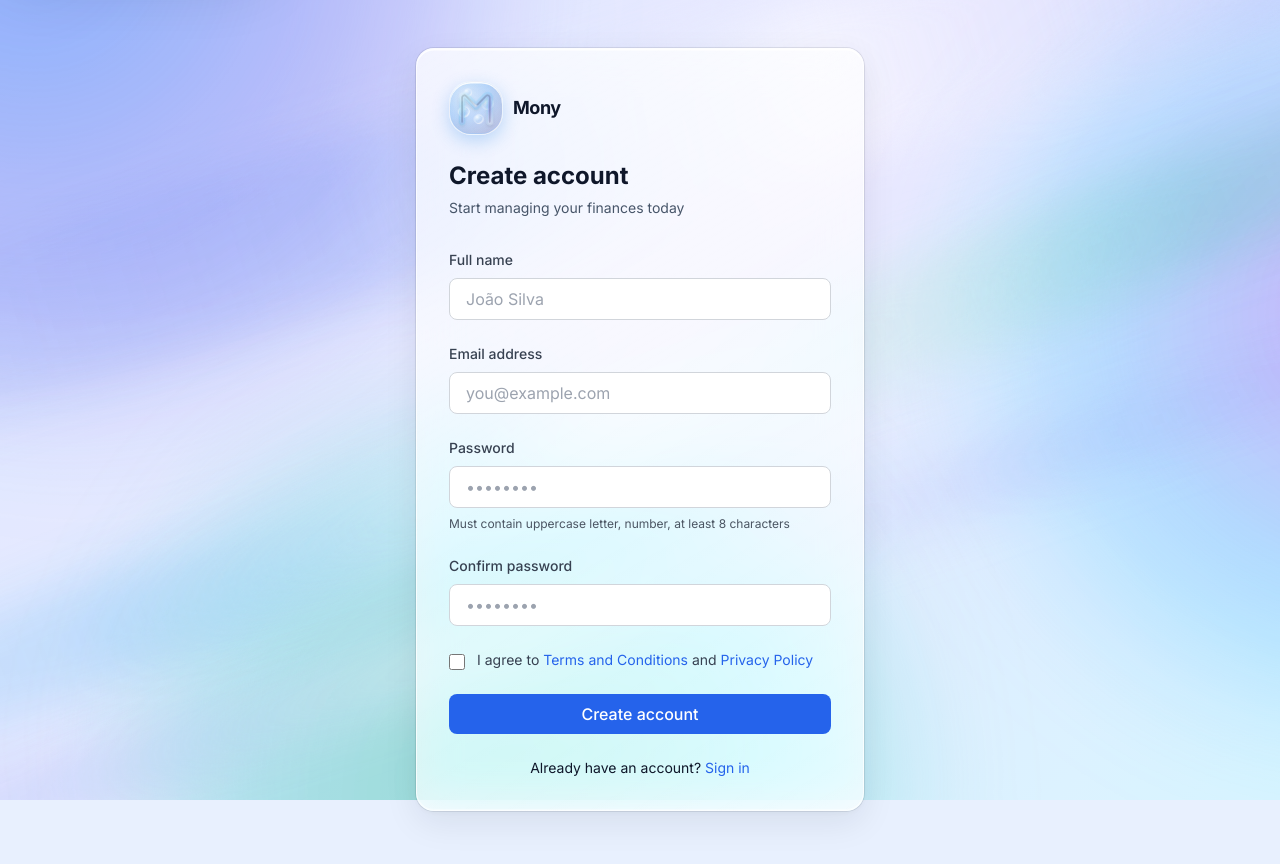
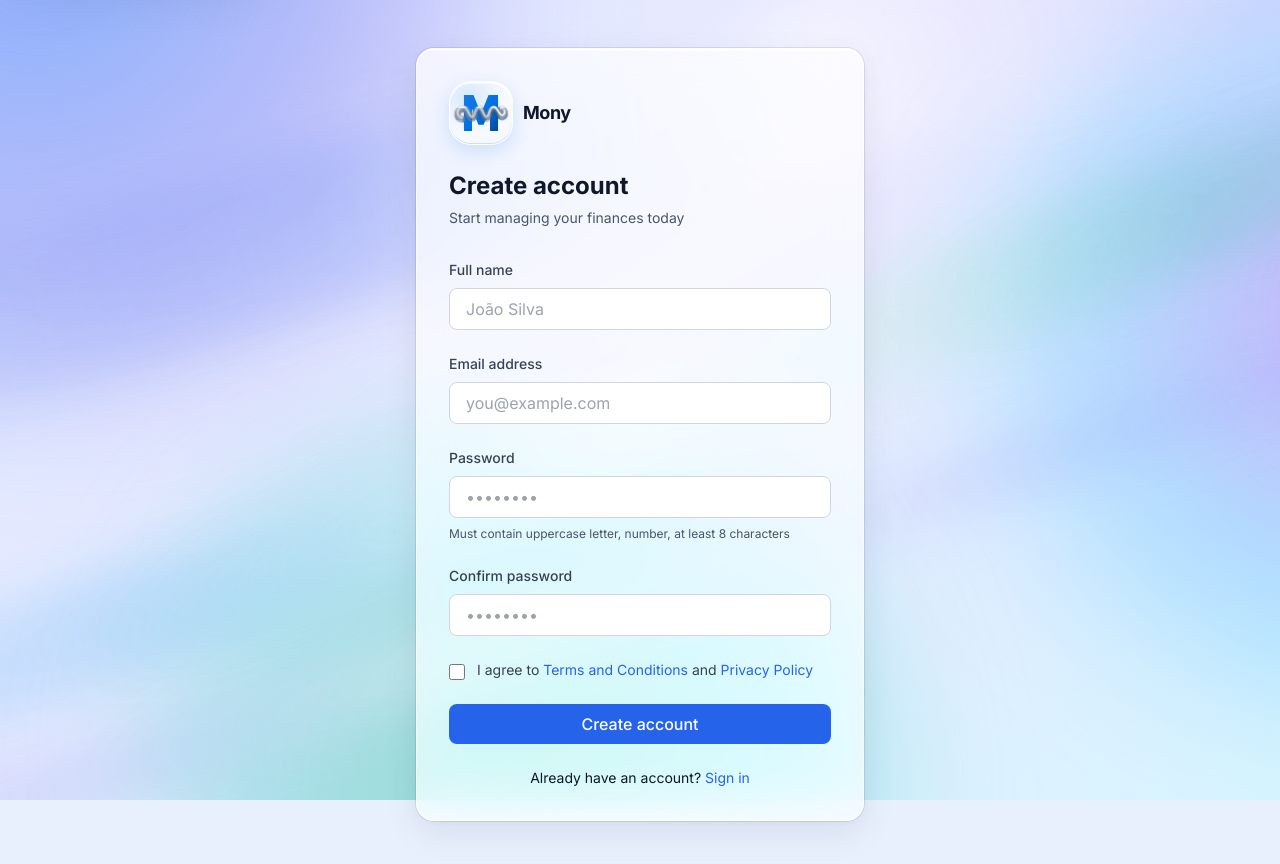
Before and after one commit to Frey-Senju/mony, a Next.js app in the folder apps/web/: page /auth/signup in a window 1280 px wide. Shown: the top 864 px of the page. Built offline with nearby package versions, Linux system fonts and the light colour scheme.

Commit message:
feat(brand): animated theme-reactive Liquid Glass M logo with caustic refraction

```diff
--- a/apps/web/app/globals.css
+++ b/apps/web/app/globals.css
@@ -544,70 +544,81 @@
   to   { opacity: 1; transform: translateY(0) scale(1); }
 }
 
-/* ─── Animated Liquid Glass M Logo & Floating Transparent Coins ─── */
+/* ─── Animated Liquid Glass M Logo (Theme-Reactive Refractive Wave + Caustics) ─── */
 .mony-logo-orb {
   background:
-    radial-gradient(circle at 28% 24%, rgba(255, 255, 255, 0.52) 0%, rgba(186, 230, 253, 0.22) 45%, rgba(15, 23, 42, 0.16) 100%),
-    linear-gradient(140deg, rgba(var(--accent-rgb, 0 113 227) / 0.36) 0%, rgba(99, 102, 241, 0.22) 100%);
-  border: 1px solid rgba(255, 255, 255, 0.72);
+    radial-gradient(circle at 28% 22%, rgba(var(--accent-rgb, 0 113 227) / 0.14) 0%, transparent 62%),
+    linear-gradient(145deg, rgba(255, 255, 255, 0.72) 0%, rgba(241, 245, 251, 0.56) 100%);
+  border: 1px solid rgba(255, 255, 255, 0.74);
   box-shadow:
-    inset 0 1.5px 0 rgba(255, 255, 255, 0.9),
-    inset 0 -1px 0 rgba(147, 197, 253, 0.38),
-    0 6px 18px rgba(var(--accent-rgb, 0 113 227) / 0.24);
-  backdrop-filter: blur(14px) saturate(200%);
-  -webkit-backdrop-filter: blur(14px) saturate(200%);
+    inset 0 1.5px 0 rgba(255, 255, 255, 0.92),
+    inset 0 -1px 0 rgba(var(--accent-rgb, 0 113 227) / 0.18),
+    0 6px 18px rgba(var(--accent-rgb, 0 113 227) / 0.16);
+  backdrop-filter: blur(14px) saturate(190%);
+  -webkit-backdrop-filter: blur(14px) saturate(190%);
 }
 :root[data-theme="dark"] .mony-logo-orb {
   background:
-    radial-gradient(circle at 28% 24%, rgba(255, 255, 255, 0.24) 0%, rgba(56, 189, 248, 0.18) 48%, rgba(2, 6, 23, 0.56) 100%);
-  border-color: rgba(255, 255, 255, 0.30);
-}
-.mony-logo-glint {
-  stroke-dasharray: 28 110;
-  animation: monyGlintSweep 4.2s ease-in-out infinite;
-}
-.mony-coin-float-a { animation: monyCoinFloatA 5.6s ease-in-out infinite alternate; transform-origin: 14px 40px; }
-.mony-coin-float-b { animation: monyCoinFloatB 6.4s ease-in-out infinite alternate; transform-origin: 49px 24px; }
-.mony-coin-float-c { animation: monyCoinFloatC 4.9s ease-in-out infinite alternate; transform-origin: 33px 48px; }
-.mony-coin-float-d { animation: monyCoinFloatD 5.8s ease-in-out infinite alternate; transform-origin: 24px 15px; }
-
-@keyframes monyGlintSweep {
-  0%   { stroke-dashoffset: 138; opacity: 0.3; }
-  50%  { opacity: 1; }
-  100% { stroke-dashoffset: 0; opacity: 0.35; }
-}
-@keyframes monyCoinFloatA {
-  0%   { transform: translate3d(-1.5px, 2px, 0) scale(0.96); opacity: 0.72; }
-  100% { transform: translate3d(3px, -3.5px, 0) scale(1.06); opacity: 1; }
-}
-@keyframes monyCoinFloatB {
-  0%   { transform: translate3d(1.5px, -2px, 0) scale(1.04); opacity: 0.95; }
-  100% { transform: translate3d(-3px, 3px, 0) scale(0.94); opacity: 0.72; }
-}
-@keyframes monyCoinFloatC {
-  0%   { transform: translate3d(-2px, 1px, 0) scale(0.94); opacity: 0.65; }
-  100% { transform: translate3d(2.5px, -2.5px, 0) scale(1.08); opacity: 0.95; }
-}
-@keyframes monyCoinFloatD {
-  0%   { transform: translate3d(1px, 2px, 0) scale(0.9); opacity: 0.6; }
-  100% { transform: translate3d(-2px, -2px, 0) scale(1.05); opacity: 0.9; }
+    radial-gradient(circle at 30% 25%, rgba(var(--accent-rgb, 0 113 227) / 0.24) 0%, transparent 62%),
+    linear-gradient(145deg, rgba(15, 23, 42, 0.72) 0%, rgba(7, 13, 28, 0.86) 100%);
+  border-color: rgba(255, 255, 255, 0.22);
+  box-shadow:
+    inset 0 1.5px 0 rgba(255, 255, 255, 0.24),
+    0 8px 22px rgba(0, 0, 0, 0.44);
 }
 
-:root[data-motion="off"] .mony-logo-glint,
-:root[data-motion="off"] .mony-coin-float-a,
-:root[data-motion="off"] .mony-coin-float-b,
-:root[data-motion="off"] .mony-coin-float-c,
-:root[data-motion="off"] .mony-coin-float-d {
+.mony-lg-ribbon {
+  transform-origin: 120px 124px;
+  animation: monyLgBreathe 4.6s cubic-bezier(0.45, 0.05, 0.55, 0.95) infinite;
+}
+.mony-lg-caustics-a {
+  animation: monyLgCausticSweep 3.4s linear infinite;
+}
+.mony-lg-caustics-b {
+  animation: monyLgCausticSweep 5.2s linear infinite;
+  animation-delay: -1.8s;
+}
+.mony-lg-glint-a {
+  stroke-dasharray: 64 316;
+  animation: monyLgGlintFlow 3.2s linear infinite;
+}
+.mony-lg-glint-b {
+  stroke-dasharray: 40 340;
+  animation: monyLgGlintFlowRev 4.4s linear infinite;
+}
+.mony-lg-m-sheen {
+  animation: monyLgMSheen 4.8s ease-in-out infinite;
+}
+
+@keyframes monyLgBreathe {
+  0%, 100% { transform: translateY(0px) scale(1, 1); }
+  33%      { transform: translateY(-2.4px) scale(1.012, 0.988); }
+  66%      { transform: translateY(1.8px) scale(0.992, 1.014); }
+}
+@keyframes monyLgCausticSweep {
+  0%   { transform: translate(-95px, -35px) rotate(-28deg); }
+  100% { transform: translate(165px, 35px) rotate(-28deg); }
+}
+@keyframes monyLgGlintFlow {
+  0%   { stroke-dashoffset: 380; }
+  100% { stroke-dashoffset: 0; }
+}
+@keyframes monyLgGlintFlowRev {
+  0%   { stroke-dashoffset: 0; }
+  100% { stroke-dashoffset: 380; }
+}
+@keyframes monyLgMSheen {
+  0%, 100% { opacity: 0.16; transform: translateX(-60px); }
+  50%      { opacity: 0.34; transform: translateX(70px); }
+}
+
+:root[data-motion="off"] .mony-lg-ribbon,
+:root[data-motion="off"] .mony-lg-caustics-a,
+:root[data-motion="off"] .mony-lg-caustics-b,
+:root[data-motion="off"] .mony-lg-glint-a,
+:root[data-motion="off"] .mony-lg-glint-b,
+:root[data-motion="off"] .mony-lg-m-sheen {
   animation: none !important;
-}
-@media (prefers-reduced-motion: reduce) {
-  .mony-logo-glint,
-  .mony-coin-float-a,
-  .mony-coin-float-b,
-  .mony-coin-float-c,
-  .mony-coin-float-d {
-    animation: none !important;
-  }
 }
 
 /* ─── VisionOS Floating Liquid Glass Sidebar Rail ─── */
--- a/apps/web/components/brand/MonyLogo.tsx
+++ b/apps/web/components/brand/MonyLogo.tsx
@@ -1,6 +1,7 @@
 'use client'
 
 import React, { useId } from 'react'
+import { useAppearance } from '@/app/_theme/provider'
 
 export interface MonyLogoProps {
   size?: 'sm' | 'md' | 'lg'
@@ -9,139 +10,317 @@ export interface MonyLogoProps {
 }
 
 const DIMENSIONS = {
-  sm: 36,
-  md: 42,
-  lg: 54,
+  sm: 38,
+  md: 46,
+  lg: 64,
+}
+
+const M_PATH =
+  'M 54 50 H 91 L 120 123 L 149 50 H 186 V 190 H 155 V 103 L 130 165 H 110 L 85 103 V 190 H 54 Z'
+
+const WAVE_PATH =
+  'M 47 146 C 24 146, 22 104, 52 104 C 70 104, 72 142, 86 142 C 97 142, 96 105, 113 105 C 127 105, 128 142, 141 142 C 151 142, 151 104, 168 104 C 186 104, 190 142, 203 136 C 216 130, 212 105, 196 108'
+
+function hexToRgb(hex: string): { r: number; g: number; b: number } {
+  const clean = (hex || '#0071E3').replace('#', '')
+  const expanded =
+    clean.length === 3
+      ? clean
+          .split('')
+          .map((c) => c + c)
+          .join('')
+      : clean.padEnd(6, '0').slice(0, 6)
+  const n = Number.parseInt(expanded, 16)
+  if (Number.isNaN(n)) return { r: 0, g: 113, b: 227 }
+  return { r: (n >> 16) & 255, g: (n >> 8) & 255, b: n & 255 }
+}
+
+function mixColor(
+  hex: string,
+  target: { r: number; g: number; b: number },
+  ratio: number
+): string {
+  const c = hexToRgb(hex)
+  const r = Math.round(c.r + (target.r - c.r) * ratio)
+  const g = Math.round(c.g + (target.g - c.g) * ratio)
+  const b = Math.round(c.b + (target.b - c.b) * ratio)
+  return `rgb(${r}, ${g}, ${b})`
 }
 
 /**
- * Animated Apple Liquid Glass "M" Monogram with transparent floating glass coins.
- * Inspired by crystal refractive outline glass + floating translucent coins stream.
+ * Animated Apple Liquid Glass "M" Logo.
+ *
+ * Bold geometric "M" tinted dynamically by the active theme accent color,
+ * crossed by a continuously animated refractive Liquid Glass wave with
+ * live optical magnification, diagonal caustic light bands, and gliding specular rims.
  */
 export function MonyLogo({ size = 'md', showWordmark = true, className = '' }: MonyLogoProps) {
   const uid = useId().replace(/:/g, '')
+  const { settings, resolvedTheme } = useAppearance()
   const dim = DIMENSIONS[size]
+  const hex = settings.accentHex || '#0071E3'
+  const isDark = resolvedTheme === 'dark'
+  const rgb = hexToRgb(hex)
+
+  const cTop = isDark
+    ? mixColor(hex, { r: 255, g: 255, b: 255 }, 0.3)
+    : mixColor(hex, { r: 255, g: 255, b: 255 }, 0.08)
+  const cMid = hex
+  const cBot = isDark
+    ? mixColor(hex, { r: 0, g: 0, b: 0 }, 0.18)
+    : mixColor(hex, { r: 0, g: 0, b: 0 }, 0.32)
+  const cDeep = mixColor(hex, { r: 0, g: 0, b: 0 }, isDark ? 0.42 : 0.62)
+  const cTint = mixColor(hex, { r: 255, g: 255, b: 255 }, 0.58)
+  const cRim = isDark
+    ? mixColor(hex, { r: 255, g: 255, b: 255 }, 0.68)
+    : 'rgba(15, 23, 42, 0.52)'
 
   return (
     <span className={`inline-flex items-center gap-2.5 select-none ${className}`}>
       <span
-        className="mony-logo-orb relative inline-flex items-center justify-center shrink-0 rounded-2xl overflow-hidden"
+        className="mony-logo-orb relative inline-flex items-center justify-center shrink-0 rounded-2xl"
         style={{ width: dim, height: dim }}
         aria-hidden="true"
       >
         <svg
-          viewBox="0 0 64 64"
+          viewBox="0 0 240 240"
           width={dim}
           height={dim}
           fill="none"
           xmlns="http://www.w3.org/2000/svg"
-          className="w-full h-full"
+          className="w-full h-full overflow-visible block"
         >
           <defs>
-            {/* Outer crystal glass stroke gradient */}
-            <linearGradient id={`glassEdge-${uid}`} x1="8" y1="6" x2="56" y2="58" gradientUnits="userSpaceOnUse">
-              <stop offset="0%" stopColor="#FFFFFF" stopOpacity="0.96" />
-              <stop offset="32%" stopColor="#BAE6FD" stopOpacity="0.82" />
-              <stop offset="65%" stopColor="#A5B4FC" stopOpacity="0.78" />
-              <stop offset="100%" stopColor="#FFFFFF" stopOpacity="0.95" />
+            {/* Theme-reactive M fill gradient */}
+            <linearGradient id={`mFill-${uid}`} x1="54" y1="50" x2="186" y2="190" gradientUnits="userSpaceOnUse">
+              <stop offset="0%" stopColor={cTop} />
+              <stop offset="52%" stopColor={cMid} />
+              <stop offset="100%" stopColor={cBot} />
             </linearGradient>
 
-            {/* Inner translucent liquid core */}
-            <linearGradient id={`glassCore-${uid}`} x1="12" y1="10" x2="52" y2="54" gradientUnits="userSpaceOnUse">
-              <stop offset="0%" stopColor="#FFFFFF" stopOpacity="0.46" />
-              <stop offset="50%" stopColor="#38BDF8" stopOpacity="0.16" />
-              <stop offset="100%" stopColor="#FFFFFF" stopOpacity="0.32" />
+            {/* Optically refracted M gradient inside the liquid glass tube */}
+            <linearGradient id={`mRefract-${uid}`} x1="54" y1="50" x2="186" y2="190" gradientUnits="userSpaceOnUse">
+              <stop offset="0%" stopColor={cTint} />
+              <stop offset="48%" stopColor={cMid} />
+              <stop offset="100%" stopColor={cDeep} />
             </linearGradient>
 
-            {/* Transparent glass coin radial gradient */}
-            <radialGradient id={`coinGlass-${uid}`} cx="32%" cy="28%" r="72%">
-              <stop offset="0%" stopColor="#FFFFFF" stopOpacity="0.95" />
-              <stop offset="42%" stopColor="#E0F2FE" stopOpacity="0.42" />
-              <stop offset="78%" stopColor="#93C5FD" stopOpacity="0.16" />
-              <stop offset="100%" stopColor="#FFFFFF" stopOpacity="0.65" />
-            </radialGradient>
-
-            {/* Travelling caustic shimmer */}
-            <linearGradient id={`causticSheen-${uid}`} x1="0%" y1="0%" x2="100%" y2="100%">
-              <stop offset="0%" stopColor="#FFFFFF" stopOpacity="0" />
-              <stop offset="45%" stopColor="#FFFFFF" stopOpacity="0.88" />
-              <stop offset="55%" stopColor="#7DD3FC" stopOpacity="0.55" />
-              <stop offset="100%" stopColor="#FFFFFF" stopOpacity="0" />
+            {/* Liquid glass translucent body tint */}
+            <linearGradient id={`glassBody-${uid}`} x1="30" y1="96" x2="210" y2="152" gradientUnits="userSpaceOnUse">
+              <stop offset="0%" stopColor={`rgba(255,255,255,${isDark ? '0.28' : '0.46'})`} />
+              <stop offset="35%" stopColor={`rgba(${rgb.r},${rgb.g},${rgb.b},${isDark ? '0.24' : '0.14'})`} />
+              <stop offset="68%" stopColor={`rgba(255,255,255,${isDark ? '0.18' : '0.38'})`} />
+              <stop offset="100%" stopColor={`rgba(${rgb.r},${rgb.g},${rgb.b},${isDark ? '0.32' : '0.18'})`} />
             </linearGradient>
 
-            <filter id={`glassGlow-${uid}`} x="-20%" y="-20%" width="140%" height="140%">
-              <feDropShadow dx="0" dy="2" stdDeviation="2.2" floodColor="#0F172A" floodOpacity="0.22" />
+            {/* Top cylindrical specular highlight */}
+            <linearGradient id={`specTop-${uid}`} x1="30" y1="100" x2="210" y2="140" gradientUnits="userSpaceOnUse">
+              <stop offset="0%" stopColor="rgba(255,255,255,0.95)" />
+              <stop offset="40%" stopColor="rgba(255,255,255,0.45)" />
+              <stop offset="70%" stopColor="rgba(255,255,255,0.92)" />
+              <stop offset="100%" stopColor="rgba(255,255,255,0.65)" />
+            </linearGradient>
+
+            {/* Diagonal flowing caustic light bands */}
+            <linearGradient id={`causticBand-${uid}`} x1="0" y1="0" x2="1" y2="0">
+              <stop offset="0%" stopColor="rgba(255,255,255,0)" />
+              <stop offset="40%" stopColor="rgba(255,255,255,0.68)" />
+              <stop offset="55%" stopColor={`rgba(${rgb.r},${rgb.g},${rgb.b},0.35)`} />
+              <stop offset="100%" stopColor="rgba(255,255,255,0)" />
+            </linearGradient>
+
+            {/* Subtle diagonal sheen on the M */}
+            <linearGradient id={`mSheen-${uid}`} x1="0" y1="0" x2="1" y2="1">
+              <stop offset="0%" stopColor="rgba(255,255,255,0)" />
+              <stop offset="50%" stopColor="rgba(255,255,255,0.42)" />
+              <stop offset="100%" stopColor="rgba(255,255,255,0)" />
+            </linearGradient>
+
+            {/* Real optical glass refraction displacement filter */}
+            <filter id={`glassLens-${uid}`} x="-20%" y="-20%" width="140%" height="140%">
+              <feTurbulence
+                type="fractalNoise"
+                baseFrequency="0.018 0.032"
+                numOctaves={2}
+                seed={7}
+                result="noise"
+              >
+                <animate
+                  attributeName="baseFrequency"
+                  values="0.016 0.028;0.024 0.040;0.016 0.028"
+                  dur="5.5s"
+                  repeatCount="indefinite"
+                />
+              </feTurbulence>
+              <feDisplacementMap
+                in="SourceGraphic"
+                in2="noise"
+                scale={11}
+                xChannelSelector="R"
+                yChannelSelector="G"
+                result="warped"
+              />
+              <feGaussianBlur in="warped" stdDeviation="0.55" />
             </filter>
+
+            {/* Soft cast shadow under glass ribbon */}
+            <filter id={`glassShadow-${uid}`} x="-25%" y="-25%" width="150%" height="150%">
+              <feDropShadow
+                dx="0"
+                dy="5"
+                stdDeviation="4.5"
+                floodColor={isDark ? '#000000' : cDeep}
+                floodOpacity={isDark ? 0.55 : 0.3}
+              />
+            </filter>
+
+            {/* Clip path for M */}
+            <clipPath id={`clipM-${uid}`}>
+              <path d={M_PATH} />
+            </clipPath>
+
+            {/* Mask shaped as the thick liquid glass wave */}
+            <mask id={`maskWave-${uid}`}>
+              <rect width="240" height="240" fill="black" />
+              <path
+                d={WAVE_PATH}
+                stroke="white"
+                strokeWidth="25"
+                strokeLinecap="round"
+                strokeLinejoin="round"
+                fill="none"
+              />
+            </mask>
           </defs>
 
-          {/* Subtle frosted ambient backing */}
+          {/* Layer 1: Bold Theme-Colored Geometric M */}
+          <path d={M_PATH} fill={`url(#mFill-${uid})`} />
+
+          {/* Continuous subtle sheen gliding across M */}
+          <g clipPath={`url(#clipM-${uid})`}>
             <rect
-            x="2"
-            y="2"
+              className="mony-lg-m-sheen"
+              x="30"
+              y="30"
               width="60"
-            height="60"
-            rx="16"
-            fill="url(#glassCore-bg)"
-            className="mony-logo-backdrop"
+              height="190"
+              fill={`url(#mSheen-${uid})`}
+              transform="skewX(-18)"
+            />
+          </g>
+
+          {/* Layer 2..6: Continuously Animated Living Liquid Glass Wave */}
+          <g className="mony-lg-ribbon">
+            {/* Soft cast shadow onto the M */}
+            <path
+              d={WAVE_PATH}
+              stroke="rgba(0,0,0,0.22)"
+              strokeWidth="25"
+              strokeLinecap="round"
+              strokeLinejoin="round"
+              filter={`url(#glassShadow-${uid})`}
+              opacity={0.7}
             />
 
-          {/* Floating transparent glass coins stream (instead of water wave) */}
-          <g className="mony-coin-float-a">
-            <circle cx="14" cy="40" r="6.2" fill={`url(#coinGlass-${uid})`} stroke="rgba(255,255,255,0.85)" strokeWidth="1" />
-            <circle cx="14" cy="40" r="3.9" stroke="rgba(255,255,255,0.45)" strokeWidth="0.6" strokeDasharray="1.8 1.4" />
-            <path d="M11.6 37.4 A3.8 3.8 0 0 1 15.8 36.6" stroke="#FFFFFF" strokeWidth="0.9" strokeLinecap="round" opacity="0.9" />
+            {/* Optically Refracted M + Flowing Caustic Light Bands strictly inside the glass wave */}
+            <g mask={`url(#maskWave-${uid})`}>
+              <rect width="240" height="240" fill={`url(#glassBody-${uid})`} />
+
+              <g
+                transform="translate(120 124) scale(1.075, 1.13) translate(-120 -124)"
+                filter={`url(#glassLens-${uid})`}
+              >
+                <path d={M_PATH} fill={`url(#mRefract-${uid})`} opacity={isDark ? 0.92 : 0.88} />
               </g>
 
-          <g className="mony-coin-float-b">
-            <circle cx="49" cy="24" r="7.2" fill={`url(#coinGlass-${uid})`} stroke="rgba(255,255,255,0.9)" strokeWidth="1.05" />
-            <circle cx="49" cy="24" r="4.6" stroke="rgba(255,255,255,0.45)" strokeWidth="0.65" />
-            <path d="M46.2 21 A4.5 4.5 0 0 1 51.2 20.1" stroke="#FFFFFF" strokeWidth="1" strokeLinecap="round" opacity="0.92" />
+              {/* Diagonal caustic light beams sweeping across the glass */}
+              <g className="mony-lg-caustics-a" opacity={isDark ? 0.78 : 0.88}>
+                <rect x="-40" y="10" width="22" height="220" fill={`url(#causticBand-${uid})`} />
+                <rect x="-6" y="10" width="12" height="220" fill={`url(#causticBand-${uid})`} opacity={0.75} />
+                <rect x="20" y="10" width="16" height="220" fill={`url(#causticBand-${uid})`} opacity={0.6} />
+              </g>
+              <g className="mony-lg-caustics-b" opacity={isDark ? 0.52 : 0.62}>
+                <rect x="-20" y="10" width="14" height="220" fill={`url(#causticBand-${uid})`} />
+                <rect x="10" y="10" width="24" height="220" fill={`url(#causticBand-${uid})`} opacity={0.7} />
               </g>
 
-          <g className="mony-coin-float-c">
-            <circle cx="33" cy="48" r="5" fill={`url(#coinGlass-${uid})`} stroke="rgba(255,255,255,0.82)" strokeWidth="0.9" />
-            <circle cx="33" cy="48" r="2.9" stroke="rgba(255,255,255,0.4)" strokeWidth="0.55" />
-          </g>
+              {/* Cylindrical lower inner depth shading */}
+              <path
+                d={WAVE_PATH}
+                transform="translate(0, 5.5)"
+                stroke={cDeep}
+                strokeWidth="21"
+                strokeLinecap="round"
+                strokeLinejoin="round"
+                opacity={isDark ? 0.32 : 0.26}
+              />
 
-          <g className="mony-coin-float-d">
-            <circle cx="24" cy="15" r="4.2" fill={`url(#coinGlass-${uid})`} stroke="rgba(255,255,255,0.78)" strokeWidth="0.85" />
-          </g>
-
-          {/* Sculpted hollow Liquid Glass "M" Monogram */}
-          <g filter={`url(#glassGlow-${uid})`}>
-            {/* Translucent thick glass tube body */}
+              {/* Bright top-edge internal reflection cushion */}
               <path
-              d="M15 49 V19 C15 16.6 17.8 15.4 19.6 17.1 L32 29.8 L44.4 17.1 C46.2 15.4 49 16.6 49 19 V49"
-              stroke={`url(#glassCore-${uid})`}
-              strokeWidth="8.2"
+                d={WAVE_PATH}
+                transform="translate(0, -5.2)"
+                stroke={`rgba(255,255,255,${isDark ? '0.45' : '0.78'})`}
+                strokeWidth="11"
                 strokeLinecap="round"
                 strokeLinejoin="round"
               />
-            {/* Crisp double crystal outer rim */}
+            </g>
+
+            {/* Total-internal-reflection crisp glass border */}
             <path
-              d="M15 49 V19 C15 16.6 17.8 15.4 19.6 17.1 L32 29.8 L44.4 17.1 C46.2 15.4 49 16.6 49 19 V49"
-              stroke={`url(#glassEdge-${uid})`}
-              strokeWidth="4.4"
+              d={WAVE_PATH}
+              stroke={cRim}
+              strokeWidth="26.4"
               strokeLinecap="round"
               strokeLinejoin="round"
+              opacity={isDark ? 0.52 : 0.62}
+              style={{ mixBlendMode: isDark ? 'screen' : 'multiply' }}
+              mask={`url(#maskWave-${uid})`}
             />
-            {/* Hollow crystal interior highlight (gives the iconic hollow glass-tube look from the reference) */}
+
+            {/* Subtle outer specular rim */}
             <path
-              d="M15 49 V19 C15 16.6 17.8 15.4 19.6 17.1 L32 29.8 L44.4 17.1 C46.2 15.4 49 16.6 49 19 V49"
-              stroke="rgba(15, 23, 42, 0.24)"
-              strokeWidth="2.1"
+              d={WAVE_PATH}
+              stroke={`rgba(255,255,255,${isDark ? '0.65' : '0.90'})`}
+              strokeWidth="25"
               strokeLinecap="round"
               strokeLinejoin="round"
-              className="mony-logo-inner-channel"
+              opacity={0.22}
             />
-            {/* Animated travelling specular glint along the M */}
+
+            {/* Razor-sharp upper glossy specular ridge */}
             <path
-              d="M15 49 V19 C15 16.6 17.8 15.4 19.6 17.1 L32 29.8 L44.4 17.1 C46.2 15.4 49 16.6 49 19 V49"
-              stroke={`url(#causticSheen-${uid})`}
-              strokeWidth="2.2"
+              d={WAVE_PATH}
+              transform="translate(0, -6.4)"
+              stroke={`url(#specTop-${uid})`}
+              strokeWidth="3.2"
               strokeLinecap="round"
               strokeLinejoin="round"
-              className="mony-logo-glint"
+              opacity={0.92}
+            />
+
+            {/* Continuous traveling liquid highlight along the glass wave */}
+            <path
+              className="mony-lg-glint-a"
+              d={WAVE_PATH}
+              transform="translate(0, -6.2)"
+              stroke="white"
+              strokeWidth="4.2"
+              strokeLinecap="round"
+              strokeLinejoin="round"
+              opacity={0.95}
+            />
+
+            {/* Counter-flowing lower theme-tinted caustic glint */}
+            <path
+              className="mony-lg-glint-b"
+              d={WAVE_PATH}
+              transform="translate(0, 7.2)"
+              stroke={cTint}
+              strokeWidth="2.6"
+              strokeLinecap="round"
+              strokeLinejoin="round"
+              opacity={0.88}
             />
           </g>
         </svg>
```
Lines whose indentation alone changed are shown as unchanged.
